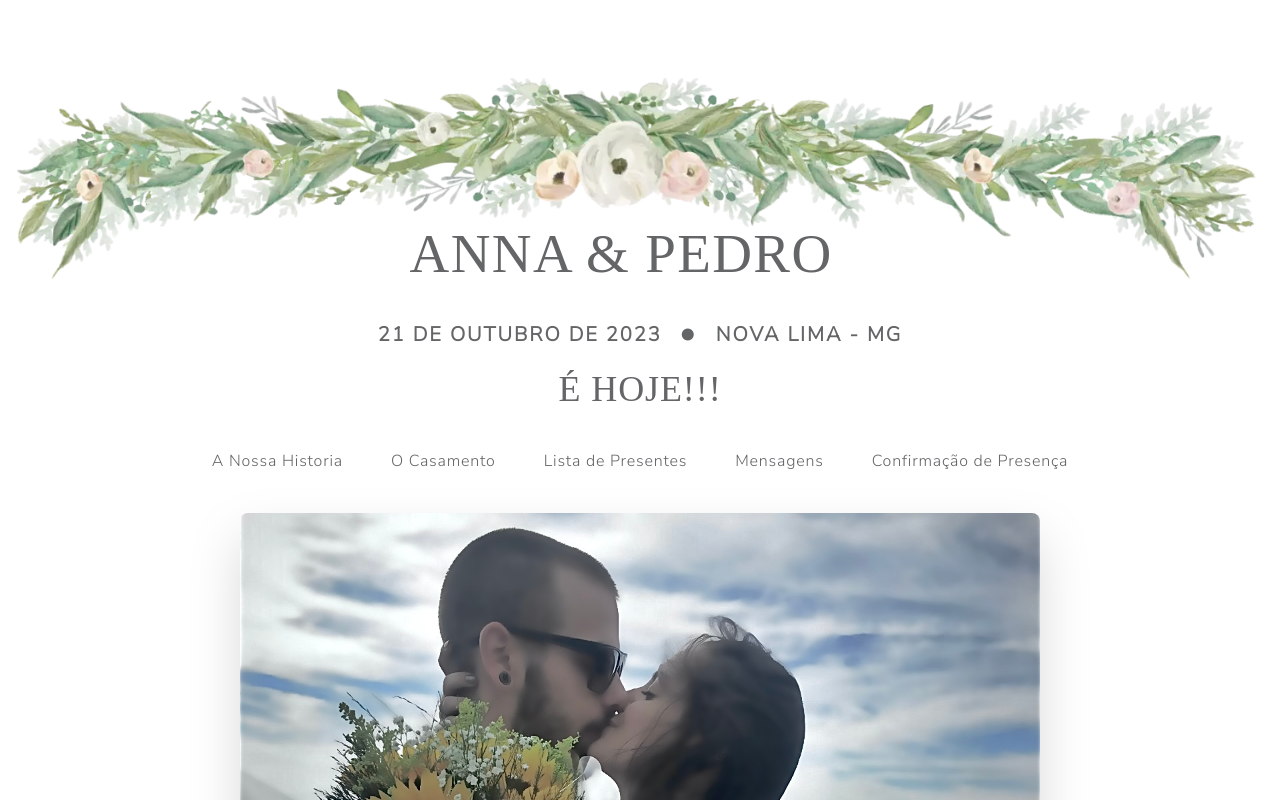
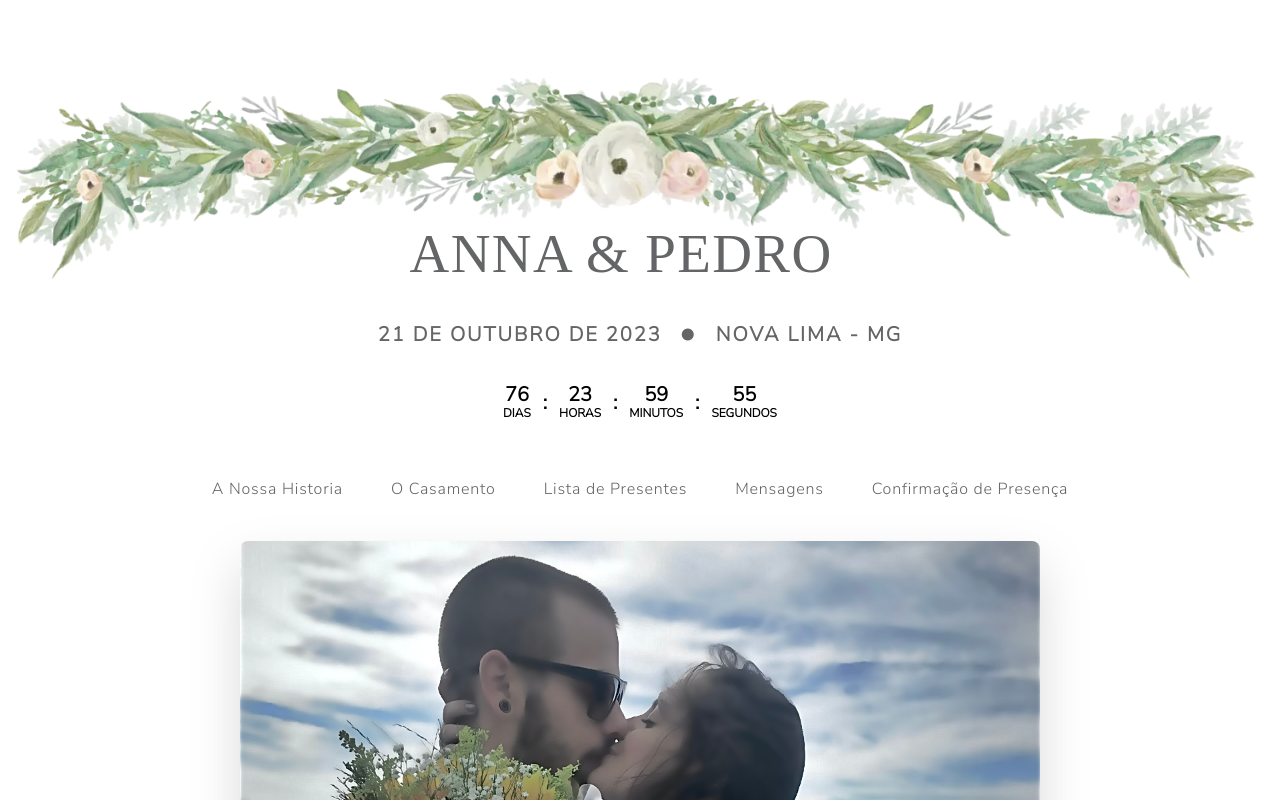
Before and after one commit to EriNoah/anna-pedro-casamento, a React (Create React App) app in the folder client/: page / in a window 1280 px wide. Shown: the top 800 px of the page. Built offline with nearby package versions, Linux system fonts and the light colour scheme; a web font is replaced by a local one.

Commit message:
Revert "Fix: text Countdown (#6)"
This reverts commit 787108afe2132c9331781236a6751b11c58fb867.

```diff
--- a/client/src/components/CountdownTimer.jsx
+++ b/client/src/components/CountdownTimer.jsx
@@ -4,8 +4,8 @@ import { useCountdown } from "../hooks/useCountdown";
 
 const ExpiredNotice = () => {
   return (
-    <div className="uppercase font tracking-wide text-4xl ">
-      <span>É hoje!!!</span>
+    <div className="expired-notice">
+      <span>Dia Do Casamento!!</span>
     </div>
   );
 };
--- a/client/src/components/Navbar.jsx
+++ b/client/src/components/Navbar.jsx
@@ -12,7 +12,7 @@ function Navbar() {
 
   const weedingDateInMinutes = days * 24 * 60 * 60 * 1000;
 
-  const weedingDay = now ;
+  const weedingDay = now + weedingDateInMinutes;
 
   return (
     <div className=" bg-white text-white flex flex-col  text-center max-w-screen-xl  flex-wrap items-center justify-between mx-auto ">
--- a/client/src/index.css
+++ b/client/src/index.css
@@ -17,7 +17,7 @@ html {
   height: 250px;
 } */
 
-/* .expired-notice {
+.expired-notice {
   text-align: center;
   padding: 2rem;
   border: 1px solid #ebebeb;
@@ -28,12 +28,12 @@ html {
 .expired-notice > span {
   font-size: 2.5rem;
   font-weight: bold;
-  color: rgb(198, 173, 173);
+  color: red;
 }
 
 .expired-notice > p {
   font-size: 1.5rem;
-} */
+}
 
 .show-counter {
   padding: 0.5rem;
```
Also changed, not shown: 11 other files (tests, documents, lock files or other folders).
